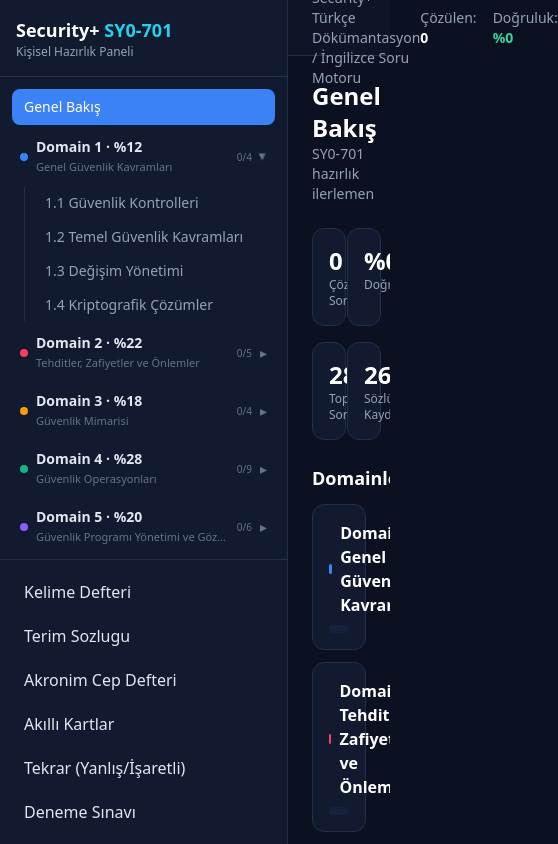
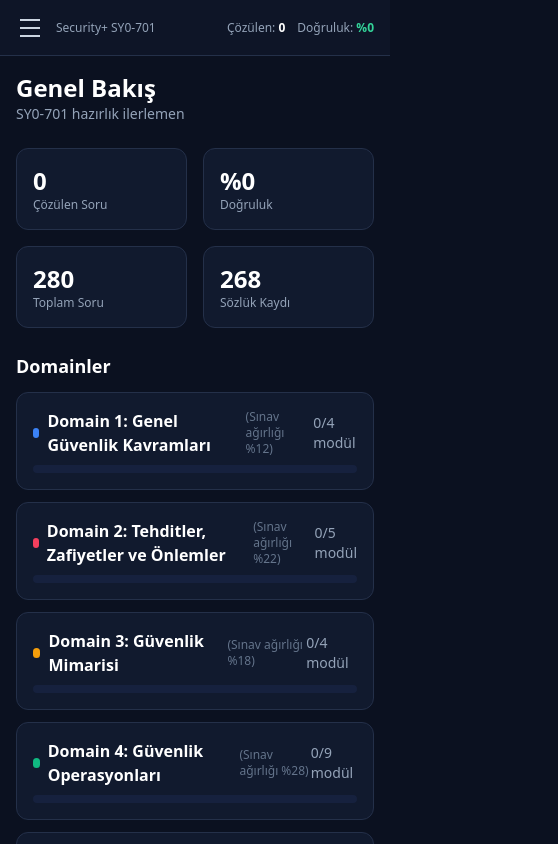
Before and after one commit to lBurak1/Security-renim, a React (Vite) app: page / in a window 390 px wide. Shown: the whole page, 558 px wide, since content can reach past the window. Built offline with nearby package versions, Linux system fonts and the light colour scheme.

Commit message:
Mobile responsive: hamburger menu + sidebar drawer

```diff
--- a/src/App.jsx
+++ b/src/App.jsx
@@ -1,3 +1,4 @@
+import { useState } from 'react'
 import { Routes, Route } from 'react-router-dom'
 import Sidebar from './components/layout/Sidebar.jsx'
 import TopBar from './components/layout/TopBar.jsx'
@@ -11,12 +12,23 @@ import FlashcardsPage from './pages/FlashcardsPage.jsx'
 import VocabularyPage from './pages/VocabularyPage.jsx'
 
 export default function App() {
+  const [sidebarOpen, setSidebarOpen] = useState(false)
+
   return (
     <div className="flex h-full">
-      <Sidebar />
+      {/* Mobile backdrop */}
+      {sidebarOpen && (
+        <div
+          className="fixed inset-0 bg-black/60 z-40 md:hidden"
+          onClick={() => setSidebarOpen(false)}
+        />
+      )}
+
+      <Sidebar open={sidebarOpen} onClose={() => setSidebarOpen(false)} />
+
       <div className="flex-1 flex flex-col min-w-0">
-        <TopBar />
-        <main className="flex-1 overflow-y-auto p-6">
+        <TopBar onMenuClick={() => setSidebarOpen(v => !v)} />
+        <main className="flex-1 overflow-y-auto p-4 md:p-6">
           <Routes>
             <Route path="/" element={<Dashboard />} />
             <Route path="/module/:moduleId" element={<ModulePage />} />
--- a/src/components/layout/Sidebar.jsx
+++ b/src/components/layout/Sidebar.jsx
@@ -5,24 +5,46 @@ import { useProgress } from '../../store/useProgress.js'
 
 const DOMAIN_COLORS = ['bg-blue-500', 'bg-rose-500', 'bg-amber-500', 'bg-emerald-500', 'bg-violet-500']
 
-export default function Sidebar() {
+export default function Sidebar({ open: mobileOpen, onClose }) {
   const domains = getDomains()
   const completed = useProgress((s) => s.completedModules)
   const { moduleId } = useParams()
-  // Aktif modülün domaini otomatik açık başlasın
   const activeDomain = moduleId ? Number(String(moduleId).split('.')[0]) : null
   const [open, setOpen] = useState(() => (activeDomain ? { [activeDomain]: true } : { 1: true }))
   const toggle = (id) => setOpen((o) => ({ ...o, [id]: !o[id] }))
 
+  const handleNavClick = () => {
+    if (onClose) onClose()
+  }
+
   return (
-    <aside className="w-72 shrink-0 bg-panel border-r border-line flex flex-col">
-      <div className="p-4 border-b border-line">
-        <h1 className="font-bold text-white text-lg">Security+ <span className="text-accent">SY0-701</span></h1>
-        <p className="text-xs text-slate-400">Kişisel Hazırlık Paneli</p>
+    <aside className={`
+      w-72 shrink-0 bg-panel border-r border-line flex flex-col
+      fixed md:relative inset-y-0 left-0 z-50
+      transition-transform duration-300
+      ${mobileOpen ? 'translate-x-0' : '-translate-x-full md:translate-x-0'}
+    `}>
+      <div className="p-4 border-b border-line flex items-center justify-between">
+        <div>
+          <h1 className="font-bold text-white text-lg">Security+ <span className="text-accent">SY0-701</span></h1>
+          <p className="text-xs text-slate-400">Kişisel Hazırlık Paneli</p>
+        </div>
+        {/* Close button — mobile only */}
+        <button
+          onClick={onClose}
+          className="md:hidden text-slate-400 hover:text-white p-1 text-xl leading-none"
+          aria-label="Kapat"
+        >
+          ✕
+        </button>
       </div>
 
       <nav className="flex-1 overflow-y-auto p-3 space-y-1.5 text-sm">
-        <NavLink to="/" className={({ isActive }) => `block px-3 py-2 rounded-lg ${isActive ? 'bg-brand text-white' : 'hover:bg-panel2'}`}>
+        <NavLink
+          to="/"
+          onClick={handleNavClick}
+          className={({ isActive }) => `block px-3 py-2 rounded-lg ${isActive ? 'bg-brand text-white' : 'hover:bg-panel2'}`}
+        >
           Genel Bakış
         </NavLink>
 
@@ -51,6 +73,7 @@ export default function Sidebar() {
                     <NavLink
                       key={m.id}
                       to={`/module/${m.id}`}
+                      onClick={handleNavClick}
                       className={({ isActive }) =>
                         `flex items-center justify-between px-3 py-1.5 rounded-lg ${isActive ? 'bg-panel2 text-accent' : 'hover:bg-panel2 text-slate-400'}`
                       }
@@ -71,13 +94,14 @@ export default function Sidebar() {
           { to: '/vocabulary', label: 'Kelime Defteri' },
           { to: '/glossary', label: 'Terim Sozlugu' },
           { to: '/acronyms', label: 'Akronim Cep Defteri' },
-          { to: '/flashcards', label: 'Akıllı Kartlar' },
-          { to: '/review', label: 'Tekrar (Yanlış/İşaretli)' },
-          { to: '/exam', label: 'Deneme Sınavı' },
+          { to: '/flashcards', label: 'Akilli Kartlar' },
+          { to: '/review', label: 'Tekrar (Yanlis/Isaretli)' },
+          { to: '/exam', label: 'Deneme Sinavi' },
         ].map((l) => (
           <NavLink
             key={l.to}
             to={l.to}
+            onClick={handleNavClick}
             className={({ isActive }) => `block px-3 py-2 rounded-lg ${isActive ? 'bg-brand text-white' : 'hover:bg-panel2'}`}
           >
             {l.label}
--- a/src/components/layout/TopBar.jsx
+++ b/src/components/layout/TopBar.jsx
@@ -1,13 +1,28 @@
 import { useProgress } from '../../store/useProgress.js'
 
-export default function TopBar() {
+export default function TopBar({ onMenuClick }) {
   const stats = useProgress((s) => s.stats)()
   return (
-    <header className="h-14 shrink-0 border-b border-line bg-panel/60 backdrop-blur flex items-center justify-between px-6">
-      <p className="text-sm text-slate-400">CompTIA Security+ · Türkçe Dökümantasyon / İngilizce Soru Motoru</p>
-      <div className="flex items-center gap-4 text-sm">
-        <span className="text-slate-400">Çözülen: <b className="text-white">{stats.total}</b></span>
-        <span className="text-slate-400">Doğruluk: <b className="text-emerald-400">%{stats.accuracy}</b></span>
+    <header className="h-14 shrink-0 border-b border-line bg-panel/60 backdrop-blur flex items-center justify-between px-4 md:px-6">
+      <div className="flex items-center gap-3">
+        {/* Hamburger — only on mobile */}
+        <button
+          onClick={onMenuClick}
+          className="md:hidden flex flex-col gap-1.5 p-1"
+          aria-label="Menu"
+        >
+          <span className="w-5 h-0.5 bg-slate-300 block" />
+          <span className="w-5 h-0.5 bg-slate-300 block" />
+          <span className="w-5 h-0.5 bg-slate-300 block" />
+        </button>
+        <p className="text-xs md:text-sm text-slate-400 hidden sm:block">
+          CompTIA Security+ · Türkçe / İngilizce
+        </p>
+        <p className="text-xs text-slate-400 sm:hidden">Security+ SY0-701</p>
+      </div>
+      <div className="flex items-center gap-3 text-sm">
+        <span className="text-slate-400 text-xs md:text-sm">Çözülen: <b className="text-white">{stats.total}</b></span>
+        <span className="text-slate-400 text-xs md:text-sm">Doğruluk: <b className="text-emerald-400">%{stats.accuracy}</b></span>
       </div>
     </header>
   )
```
